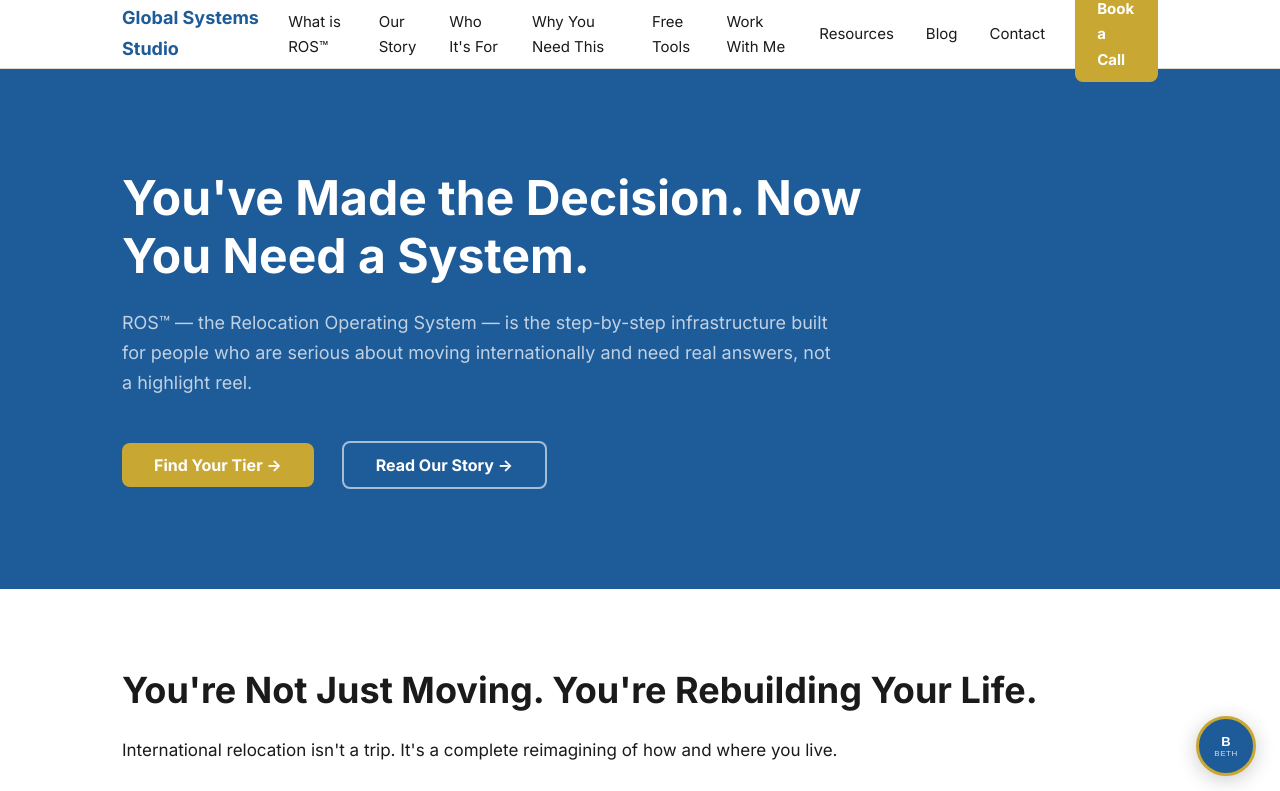
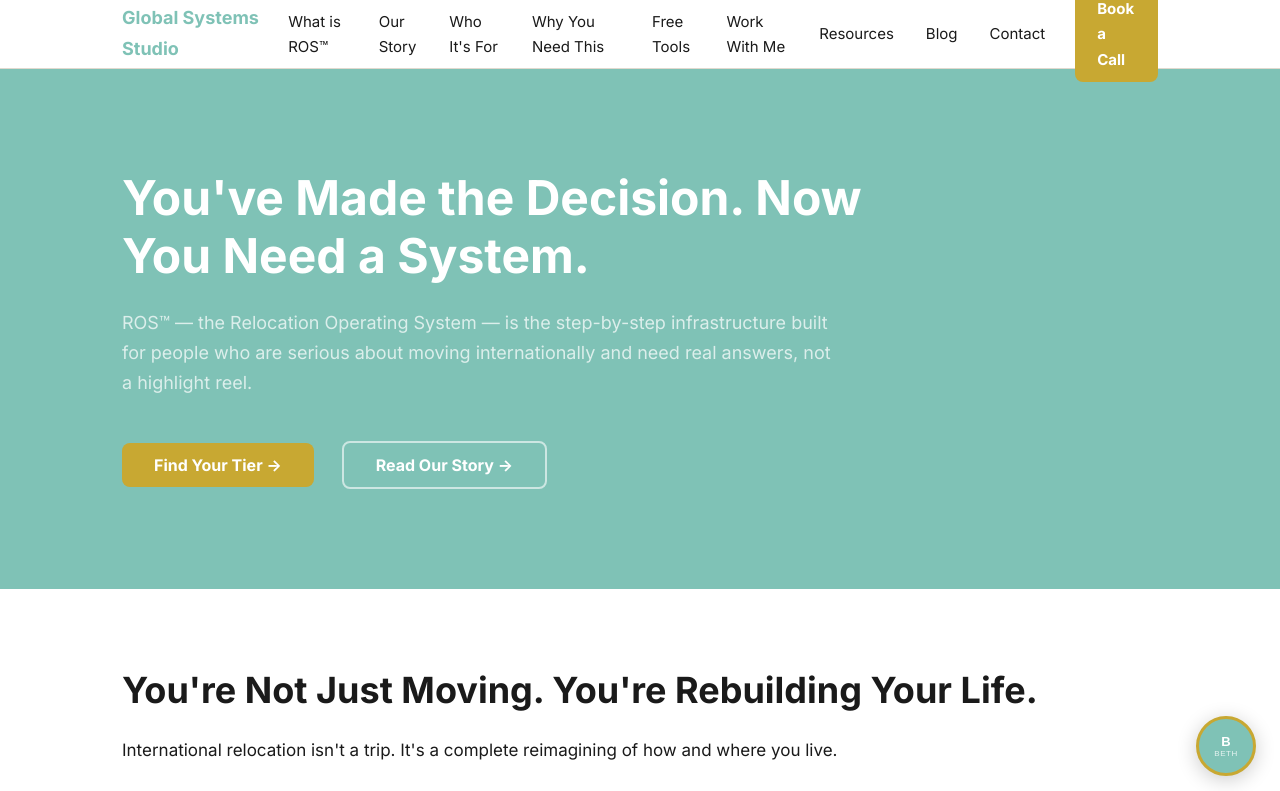
Before and after one commit to globalsystemsstudio-lang/gss-website, a Next.js app: page / in a window 1280 px wide. Shown: the top 791 px of the page. Built offline with nearby package versions, Linux system fonts and the light colour scheme.

Commit message:
Redesign: swap primary palette from Coastal Blue to Warm Turquoise (#7FC2B6) per Sept 1 locked decision

```diff
--- a/app/globals.css
+++ b/app/globals.css
@@ -1,6 +1,6 @@
 /* ================================================================
    Global Systems Studio — Main Stylesheet
-   Colors: Coastal Blue #1E5B99 | Gold #C8A832 | Ivory #F8F5ED
+   Colors: Warm Turquoise #7FC2B6 | Gold #C8A832 | Ivory #F8F5ED
    ================================================================ */
 
 @import url('https://fonts.googleapis.com/css2?family=Inter:ital,wght@0,400;0,600;0,700;1,700&display=swap');
@@ -8,7 +8,7 @@
 *, *::before, *::after { box-sizing: border-box; margin: 0; padding: 0; }
 
 :root {
-  --primary:    #1E5B99;
+  --primary:    #7FC2B6;
   --accent:     #C8A832;
   --bg:         #F8F5ED;
   --text:       #1A1A1A;
@@ -466,7 +466,7 @@ section { padding: 80px 0; }
 .about-photo {
   border-radius: 16px;
   overflow: hidden;
-  box-shadow: 0 24px 64px rgba(30,91,153,0.18);
+  box-shadow: 0 24px 64px rgba(127,194,182,0.18);
 }
 
 .about-photo img { width: 100%; height: auto; object-fit: cover; }
@@ -749,7 +749,7 @@ section { padding: 80px 0; }
   line-height: 1.4;
   transition: all 0.15s;
 }
-.toc-list a:hover { color: var(--primary); background: rgba(30,91,153,0.06); }
+.toc-list a:hover { color: var(--primary); background: rgba(127,194,182,0.06); }
 
 /* ================================================================
    RESPONSIVE
```
